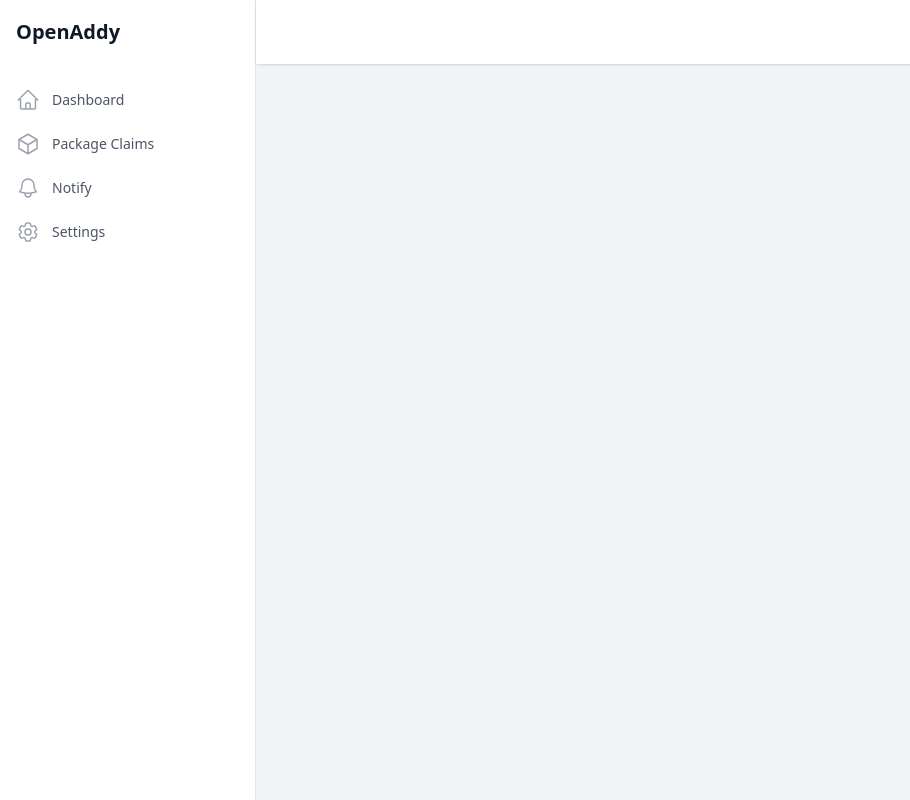
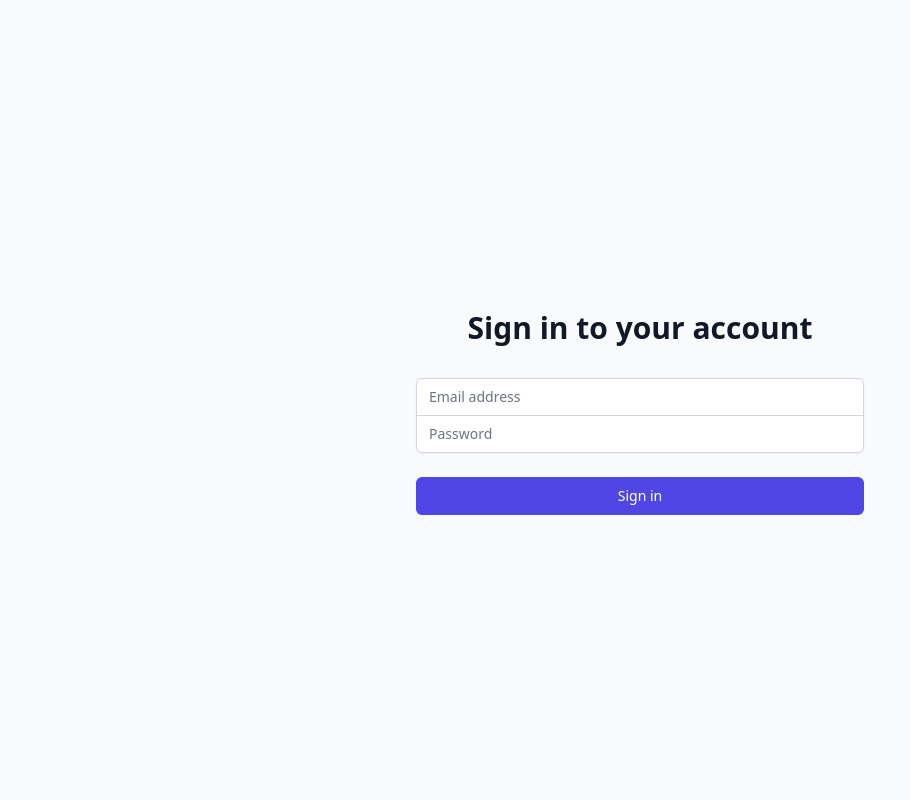
Before and after one commit to AlphaBravoKola/open-addy-react, a React (Vite) app: page /login in a window 1280 px wide. Shown: the whole page, without its empty margins (0-910 px from the left). Built offline with nearby package versions, Linux system fonts and the light colour scheme.

Commit message:
Add Supabase authentication with login page and protected routes

```diff
--- a/package.json
+++ b/package.json
@@ -12,7 +12,7 @@
   "dependencies": {
     "@headlessui/react": "^2.2.2",
     "@heroicons/react": "^2.2.0",
-    "@supabase/supabase-js": "^2.39.3",
+    "@supabase/supabase-js": "^2.49.4",
     "react": "^18.2.0",
     "react-dom": "^18.2.0",
     "react-router-dom": "^6.22.1"
--- a/src/App.tsx
+++ b/src/App.tsx
@@ -1,24 +1,75 @@
-import { BrowserRouter as Router, Routes, Route } from 'react-router-dom';
+import { BrowserRouter as Router, Routes, Route, Navigate } from 'react-router-dom';
+import { AuthProvider, useAuth } from './contexts/AuthContext';
 import Layout from './components/Layout';
+import Login from './pages/Login';
 import Dashboard from './pages/Dashboard';
-import Packages from './pages/Packages';
-import Tenants from './pages/Tenants';
-import Properties from './pages/Properties';
+import PackageClaims from './pages/PackageClaims';
+import Notify from './pages/Notify';
 import Settings from './pages/Settings';
+
+function PrivateRoute({ children }: { children: React.ReactNode }) {
+  const { user, loading } = useAuth();
+
+  if (loading) {
+    return <div>Loading...</div>;
+  }
+
+  if (!user) {
+    return <Navigate to="/login" />;
+  }
+
+  return <>{children}</>;
+}
 
 function App() {
   return (
-    <Router>
-      <Layout>
+    <AuthProvider>
+      <Router>
         <Routes>
-          <Route path="/" element={<Dashboard />} />
-          <Route path="/packages" element={<Packages />} />
-          <Route path="/tenants" element={<Tenants />} />
-          <Route path="/properties" element={<Properties />} />
-          <Route path="/settings" element={<Settings />} />
+          <Route path="/login" element={<Login />} />
+          <Route
+            path="/"
+            element={
+              <PrivateRoute>
+                <Layout>
+                  <Dashboard />
+                </Layout>
+              </PrivateRoute>
+            }
+          />
+          <Route
+            path="/package-claims"
+            element={
+              <PrivateRoute>
+                <Layout>
+                  <PackageClaims />
+                </Layout>
+              </PrivateRoute>
+            }
+          />
+          <Route
+            path="/notify"
+            element={
+              <PrivateRoute>
+                <Layout>
+                  <Notify />
+                </Layout>
+              </PrivateRoute>
+            }
+          />
+          <Route
+            path="/settings"
+            element={
+              <PrivateRoute>
+                <Layout>
+                  <Settings />
+                </Layout>
+              </PrivateRoute>
+            }
+          />
         </Routes>
-      </Layout>
-    </Router>
+      </Router>
+    </AuthProvider>
   );
 }
 
--- /dev/null
+++ b/src/contexts/AuthContext.tsx
@@ -0,0 +1,39 @@
+import { createContext, useContext, useEffect, useState } from 'react';
+import { User } from '@supabase/supabase-js';
+import { supabase } from '../utils/supabaseClient';
+
+interface AuthContextType {
+  user: User | null;
+  loading: boolean;
+}
+
+const AuthContext = createContext<AuthContextType>({ user: null, loading: true });
+
+export function AuthProvider({ children }: { children: React.ReactNode }) {
+  const [user, setUser] = useState<User | null>(null);
+  const [loading, setLoading] = useState(true);
+
+  useEffect(() => {
+    // Check active sessions and sets the user
+    supabase.auth.getSession().then(({ data: { session } }) => {
+      setUser(session?.user ?? null);
+      setLoading(false);
+    });
+
+    // Listen for changes on auth state (sign in, sign out, etc.)
+    const { data: { subscription } } = supabase.auth.onAuthStateChange((_event, session) => {
+      setUser(session?.user ?? null);
+      setLoading(false);
+    });
+
+    return () => subscription.unsubscribe();
+  }, []);
+
+  return (
+    <AuthContext.Provider value={{ user, loading }}>
+      {children}
+    </AuthContext.Provider>
+  );
+}
+
+export const useAuth = () => useContext(AuthContext);
--- /dev/null
+++ b/src/pages/Login.tsx
@@ -0,0 +1,98 @@
+import { useState } from 'react';
+import { useNavigate } from 'react-router-dom';
+import { supabase } from '../utils/supabaseClient';
+
+export default function Login() {
+  const [email, setEmail] = useState('');
+  const [password, setPassword] = useState('');
+  const [loading, setLoading] = useState(false);
+  const [error, setError] = useState<string | null>(null);
+  const navigate = useNavigate();
+
+  const handleLogin = async (e: React.FormEvent) => {
+    e.preventDefault();
+    setLoading(true);
+    setError(null);
+
+    try {
+      const { data, error } = await supabase.auth.signInWithPassword({
+        email,
+        password,
+      });
+
+      if (error) throw error;
+
+      if (data?.user) {
+        navigate('/');
+      }
+    } catch (error: any) {
+      setError(error.message);
+    } finally {
+      setLoading(false);
+    }
+  };
+
+  return (
+    <div className="min-h-screen flex items-center justify-center bg-gray-50 py-12 px-4 sm:px-6 lg:px-8">
+      <div className="max-w-md w-full space-y-8">
+        <div>
+          <h2 className="mt-6 text-center text-3xl font-extrabold text-gray-900">
+            Sign in to your account
+          </h2>
+        </div>
+        <form className="mt-8 space-y-6" onSubmit={handleLogin}>
+          <div className="rounded-md shadow-sm -space-y-px">
+            <div>
+              <label htmlFor="email-address" className="sr-only">
+                Email address
+              </label>
+              <input
+                id="email-address"
+                name="email"
+                type="email"
+                autoComplete="email"
+                required
+                className="appearance-none rounded-none relative block w-full px-3 py-2 border border-gray-300 placeholder-gray-500 text-gray-900 rounded-t-md focus:outline-none focus:ring-indigo-500 focus:border-indigo-500 focus:z-10 sm:text-sm"
+                placeholder="Email address"
+                value={email}
+                onChange={(e) => setEmail(e.target.value)}
+              />
+            </div>
+            <div>
+              <label htmlFor="password" className="sr-only">
+                Password
+              </label>
+              <input
+                id="password"
+                name="password"
+                type="password"
+                autoComplete="current-password"
+                required
+                className="appearance-none rounded-none relative block w-full px-3 py-2 border border-gray-300 placeholder-gray-500 text-gray-900 rounded-b-md focus:outline-none focus:ring-indigo-500 focus:border-indigo-500 focus:z-10 sm:text-sm"
+                placeholder="Password"
+                value={password}
+                onChange={(e) => setPassword(e.target.value)}
+              />
+            </div>
+          </div>
+
+          {error && (
+            <div className="text-red-500 text-sm text-center">
+              {error}
+            </div>
+          )}
+
+          <div>
+            <button
+              type="submit"
+              disabled={loading}
+              className="group relative w-full flex justify-center py-2 px-4 border border-transparent text-sm font-medium rounded-md text-white bg-indigo-600 hover:bg-indigo-700 focus:outline-none focus:ring-2 focus:ring-offset-2 focus:ring-indigo-500 disabled:opacity-50"
+            >
+              {loading ? 'Signing in...' : 'Sign in'}
+            </button>
+          </div>
+        </form>
+      </div>
+    </div>
+  );
+}
--- /dev/null
+++ b/src/utils/supabaseClient.ts
@@ -0,0 +1,10 @@
+import { createClient } from '@supabase/supabase-js';
+
+const supabaseUrl = import.meta.env.VITE_SUPABASE_URL;
+const supabaseAnonKey = import.meta.env.VITE_SUPABASE_ANON_KEY;
+
+if (!supabaseUrl || !supabaseAnonKey) {
+  throw new Error('Missing Supabase environment variables');
+}
+
+export const supabase = createClient(supabaseUrl, supabaseAnonKey);
```
Also changed, not shown: 1 other file (tests, documents, lock files or other folders).
